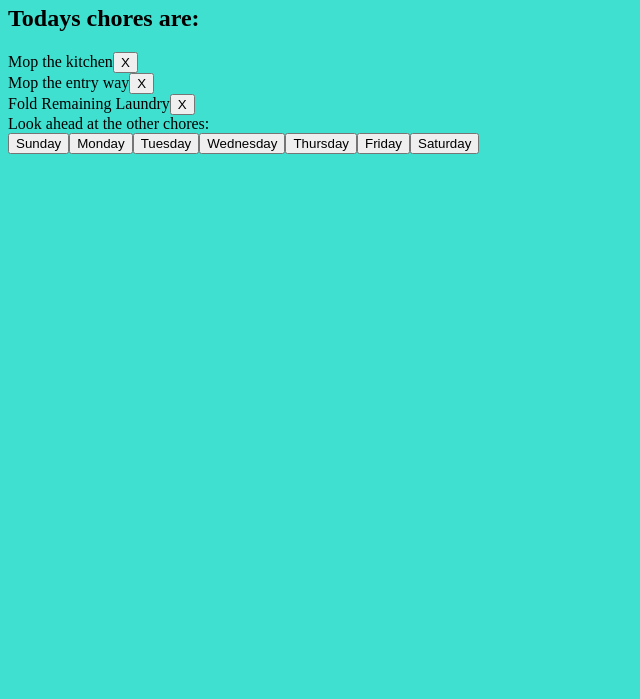
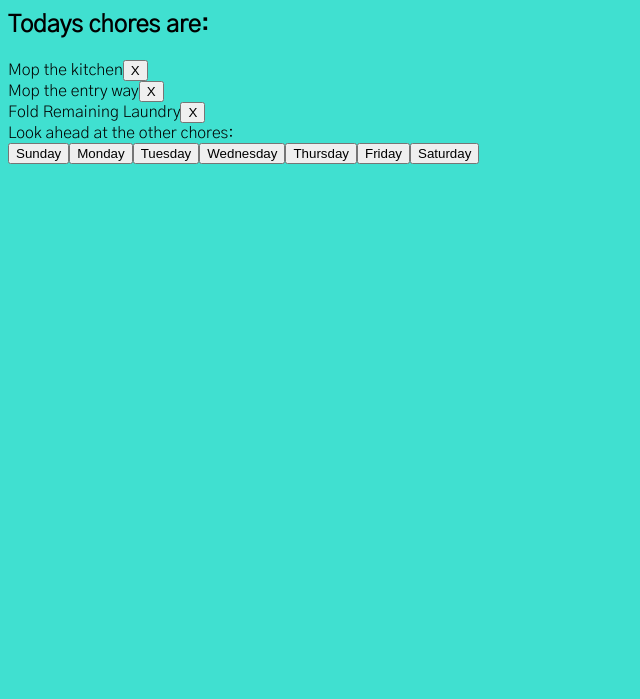
Before and after one commit to rncraven94/chores-app, a plain HTML site: page index.html in a window 1280 px wide. Shown: the part 101-800 px from the top of the page, without its empty margins (0-640 px from the left). Drawn offline with Linux system fonts and the light colour scheme.

Commit message:
index.html

```diff
--- a/index.html
+++ b/index.html
@@ -5,6 +5,12 @@
     <meta name="viewport" content="width=device-width, initial-scale=1.0" />
     <script defer src="script.js"></script>
     <link rel="stylesheet" href="styles.css" />
+    <link rel="preconnect" href="https://fonts.googleapis.com" />
+    <link rel="preconnect" href="https://fonts.gstatic.com" crossorigin />
+    <link
+      href="https://fonts.googleapis.com/css2?family=Gothic+A1:wght@300&family=Roboto:wght@100&display=swap"
+      rel="stylesheet"
+    />
     <title>Chore Tasks</title>
   </head>
   <body>
--- a/styles.css
+++ b/styles.css
@@ -1,3 +1,5 @@
 body {
   background-color: #40e0d0;
+  font-family: "Gothic A1", sans-serif;
+  /* font-family: 'Roboto', sans-serif; */
 }
```
